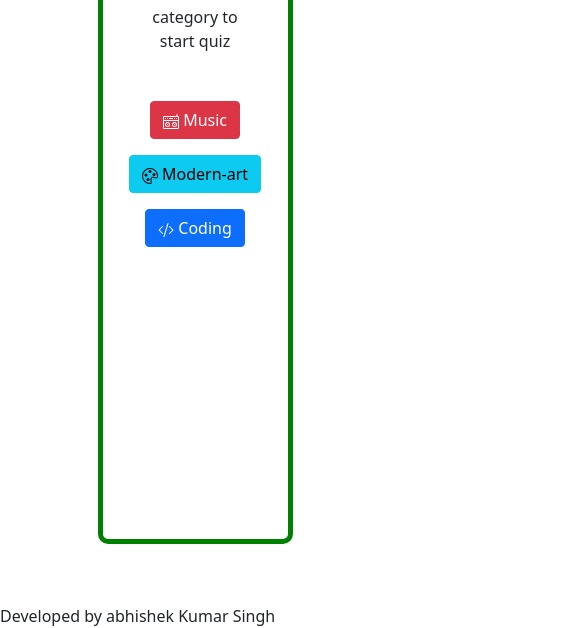
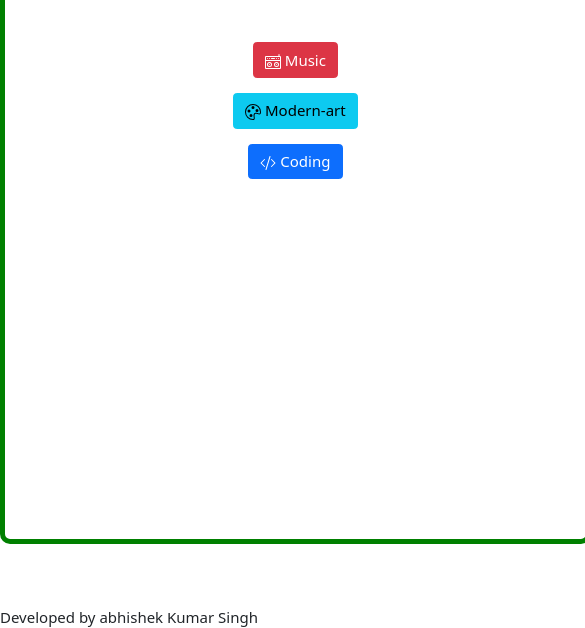
Before and after one commit to aks-master/quiz-pop, a website built with Vite: page src/index.html in a window 390 px wide. Shown: the part 216-844 px from the top of the page, 585 px wide, since content can reach past the window. Built offline with nearby package versions, Linux system fonts and the light colour scheme.

Commit message:
improved reponsiveness

```diff
--- a/src/css/style.css
+++ b/src/css/style.css
@@ -1,3 +1,6 @@
+*{
+  font-size: 20px;;
+}
 #center{
   border: 5px solid green;
   border-radius: 10px;
@@ -5,6 +8,7 @@
   height: 80vh;
   margin: auto;
   margin-top: 10vh;
+  margin-bottom: 10vh;
 }
 
 #question{
@@ -25,3 +29,11 @@
   border: 2px solid red;
   border-radius: 5px;
 }
+@media screen and (max-width:760px){
+  #center{
+    width: 70vh;
+  }
+  *{
+    font-size: 15px;
+  }
+}
```
Also changed, not shown: dist/index.html, 2 other files.
